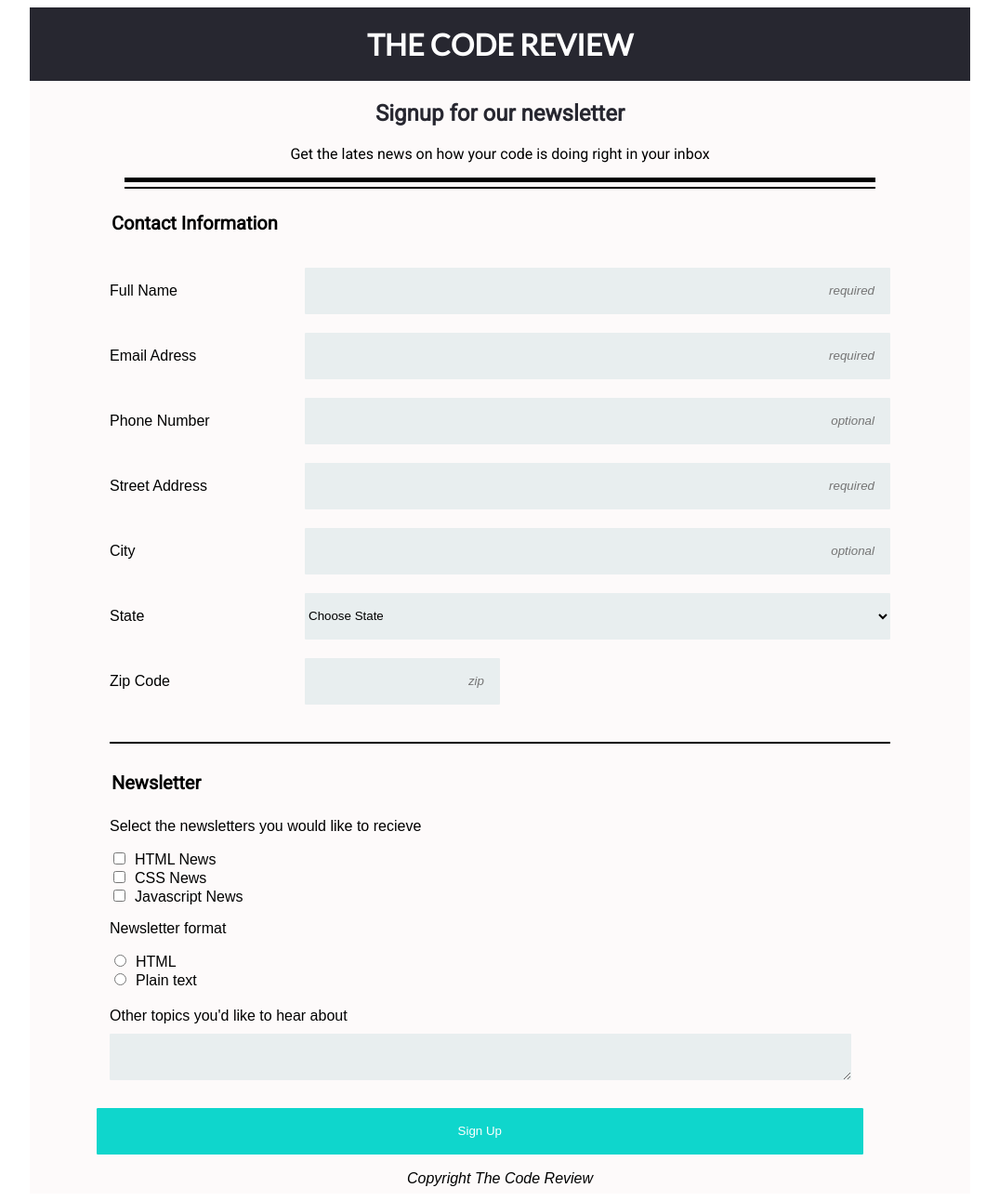
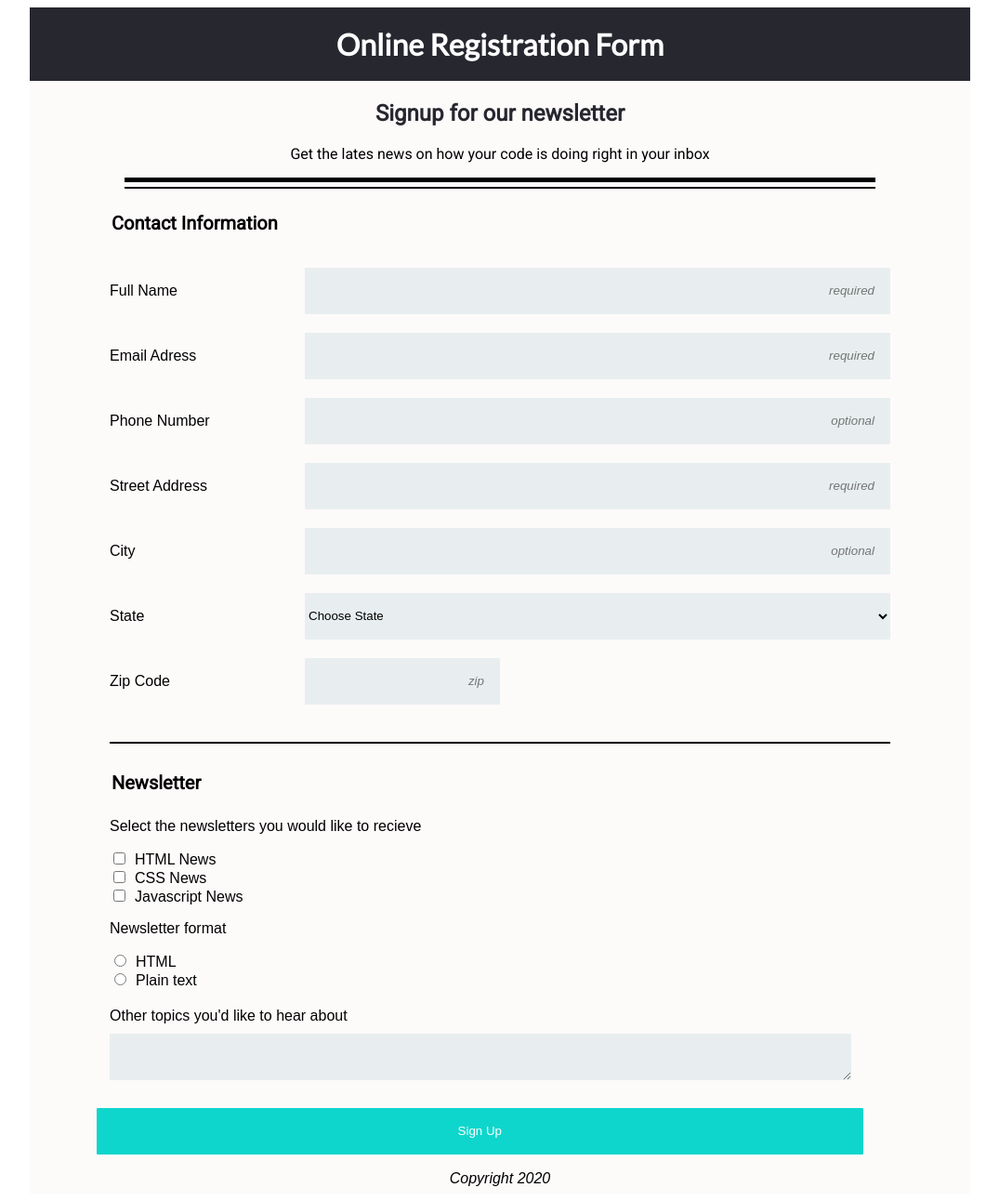
Before and after one commit to Rooben-s/techdegree-project-3-rooben, a plain HTML site: page index.html in a window 1280 px wide. Shown: the whole page at 93% size, without its empty margins (102-1177 px from the left). Drawn offline with Linux system fonts and the light colour scheme; a web font is replaced by a local one.

Commit message:
final commit

```diff
--- a/index.html
+++ b/index.html
@@ -11,7 +11,7 @@
     <body>
         <div id="container">
         <header>
-            <h1 class="intro">THE CODE REVIEW</h1>
+            <h1 class="intro">Online Registration Form</h1>
         </header>
 
             <div>
@@ -110,7 +110,7 @@
                 </form>
         </main>
 
-        <footer><em>Copyright The Code Review</em></footer>
+        <footer><em>Copyright 2020</em></footer>
     </div>
     </body>
 
```
